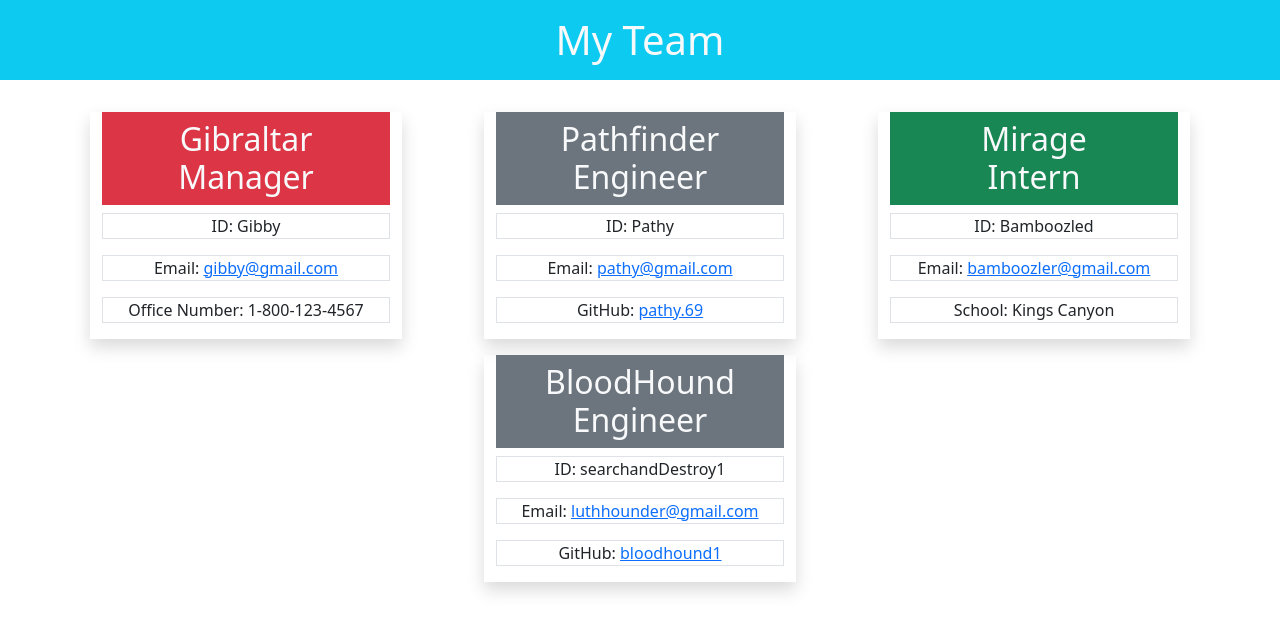
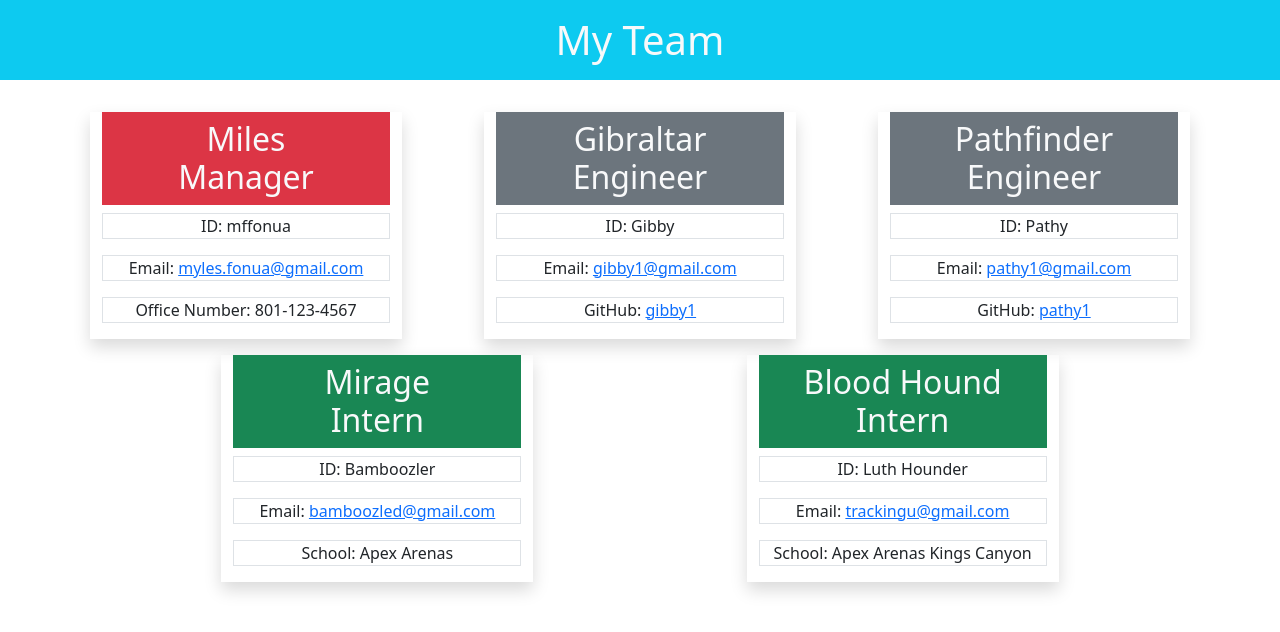
Before and after one commit to mffonua/team-profile-generator, a website: page dist/index.html in a window 1280 px wide. Drawn offline with nearby package versions, Linux system fonts and the light colour scheme.

Commit message:
finish readme

```diff
--- a/dist/index.html
+++ b/dist/index.html
@@ -1,10 +1,11 @@
-<!DOCTYPE html>
+
+    <!DOCTYPE html>
     <html lang="en">
     <head>
         <meta charset="UTF-8">
         <meta http-equiv="X-UA-Compatible" content="IE=edge">
         <meta name="viewport" content="width=device-width, initial-scale=1.0">
-        <title>Team Profile Builder</title>
+        <title>Team Builder</title>
         <link rel="stylesheet" href="https://cdn.jsdelivr.net/npm/bootstrap@5.1.3/dist/css/bootstrap.min.css" integrity="sha384-1BmE4kWBq78iYhFldvKuhfTAU6auU8tT94WrHftjDbrCEXSU1oBoqyl2QvZ6jIW3" crossorigin="anonymous">
     </head>
     <body>
@@ -16,14 +17,26 @@
                 <div class="shadow col-3 m-2">
                     <div>
                         <h2 class="text-center bg-danger text-light p-2">
-                            Gibraltar<br>
+                            Miles<br>
                             Manager
                         </h2>
-                        <p class="text-center border">ID: Gibby</p>
-                        <p class="text-center border">Email: <a href="mailto:gibby@gmail.com">gibby@gmail.com</a></p>
-                        <p class="text-center border">Office Number: 1-800-123-4567</p>
+                        <p class="text-center border">ID: mffonua</p>
+                        <p class="text-center border">Email: <a href="mailto:myles.fonua@gmail.com">myles.fonua@gmail.com</a></p>
+                        <p class="text-center border">Office Number: 801-123-4567</p>
                     </div>
                 </div>
+
+        <div class="shadow col-3 m-2">
+            <div>
+                <h2 class="text-center bg-secondary text-light p-2">
+                    Gibraltar<br>
+                    Engineer
+                </h2>
+                <p class="text-center border">ID: Gibby</p>
+                <p class="text-center border">Email: <a href="mailto:gibby1@gmail.com">gibby1@gmail.com</a></p>
+                <p class="text-center border">GitHub: <a href="https://github.com/gibby1" target="_blank">gibby1</a></p>
+            </div>
+        </div>
 
         <div class="shadow col-3 m-2">
             <div>
@@ -32,8 +45,8 @@
                     Engineer
                 </h2>
                 <p class="text-center border">ID: Pathy</p>
-                <p class="text-center border">Email: <a href="mailto:pathy@gmail.com">pathy@gmail.com</a></p>
-                <p class="text-center border">GitHub: <a href="https://github.com/pathy.69" target="_blank">pathy.69</a></p>
+                <p class="text-center border">Email: <a href="mailto:pathy1@gmail.com">pathy1@gmail.com</a></p>
+                <p class="text-center border">GitHub: <a href="https://github.com/pathy1" target="_blank">pathy1</a></p>
             </div>
         </div>
 
@@ -43,21 +56,21 @@
                     Mirage<br>
                     Intern
                 </h2>
-                <p class="text-center border">ID: Bamboozled</p>
-                <p class="text-center border">Email: <a href="mailto:bamboozler@gmail.com">bamboozler@gmail.com</a></p>
-                <p class="text-center border">School: Kings Canyon</p>
+                <p class="text-center border">ID: Bamboozler</p>
+                <p class="text-center border">Email: <a href="mailto:bamboozled@gmail.com">bamboozled@gmail.com</a></p>
+                <p class="text-center border">School: Apex Arenas</p>
             </div>
         </div>
 
         <div class="shadow col-3 m-2">
             <div>
-                <h2 class="text-center bg-secondary text-light p-2">
-                    BloodHound<br>
-                    Engineer
+                <h2 class="text-center bg-success text-light p-2">
+                    Blood Hound<br>
+                    Intern
                 </h2>
-                <p class="text-center border">ID: searchandDestroy1</p>
-                <p class="text-center border">Email: <a href="mailto:luthhounder@gmail.com">luthhounder@gmail.com</a></p>
-                <p class="text-center border">GitHub: <a href="https://github.com/bloodhound1" target="_blank">bloodhound1</a></p>
+                <p class="text-center border">ID: Luth Hounder</p>
+                <p class="text-center border">Email: <a href="mailto:trackingu@gmail.com">trackingu@gmail.com</a></p>
+                <p class="text-center border">School: Apex Arenas Kings Canyon</p>
             </div>
         </div>
 
```
Also changed, not shown: README.md, img/screenshot.jpg (added).
